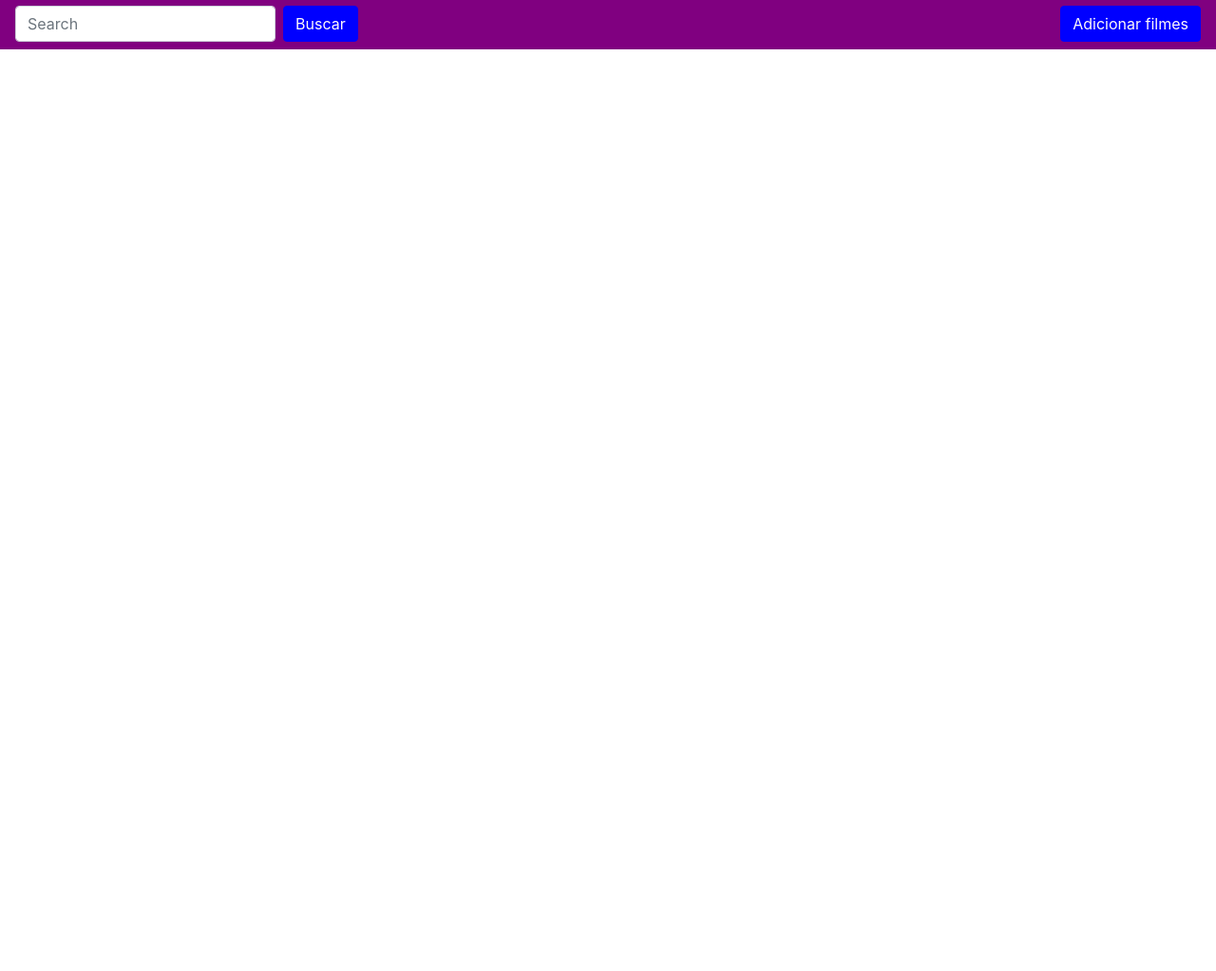
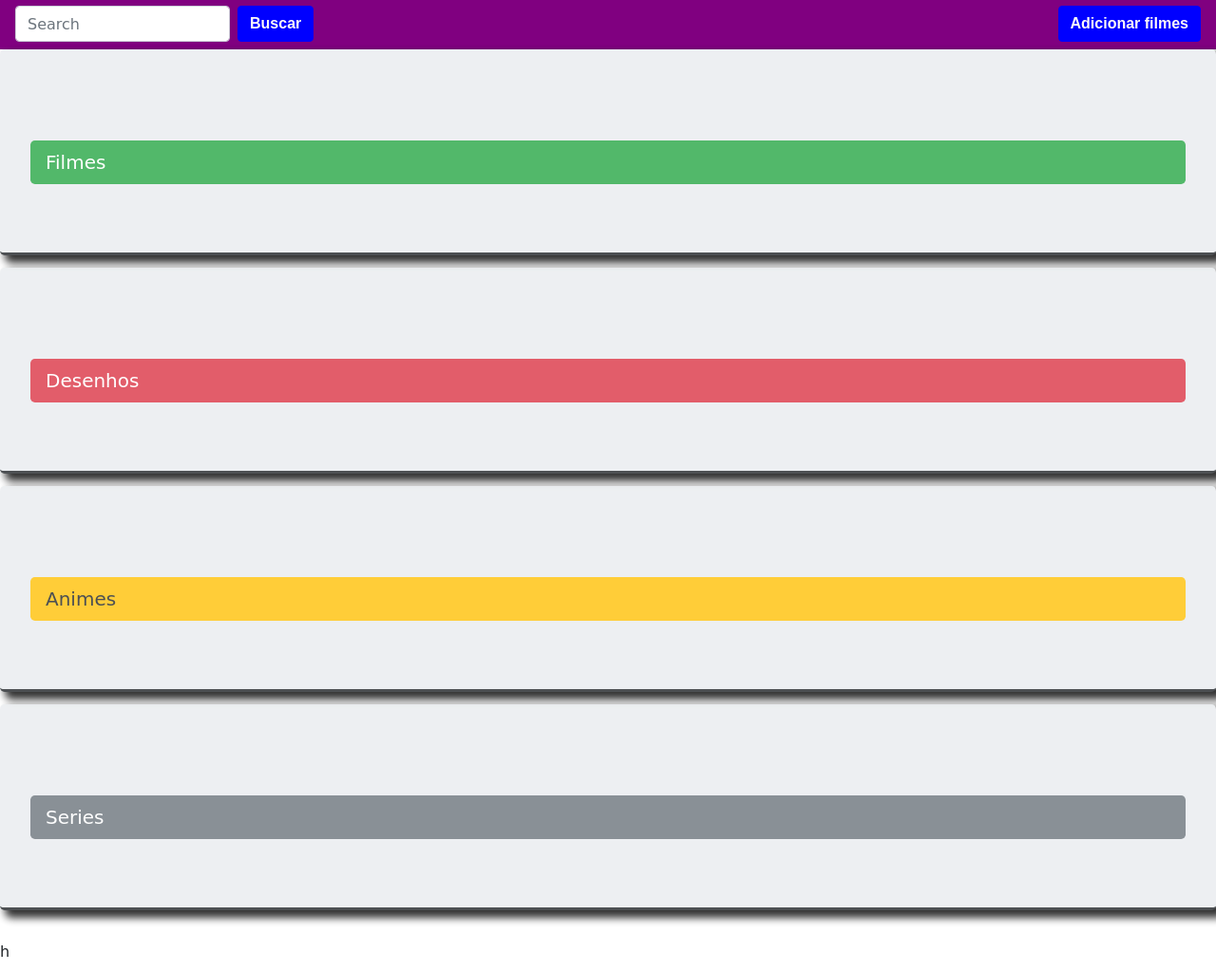
Before and after one commit to AdelmoMenezes123/DesenFlix, a plain HTML site: page index.html in a window 1280 px wide. Shown: the part 564-1587 px from the top of the page at 95% size. Before the commit the page ends 800 px from the top, so only its background shows below. Drawn offline with nearby package versions, Linux system fonts and the light colour scheme; a web font is replaced by a local one.

Commit message:
Sessoes e cores
Adiciona sessoes cores e coloca os jumbontrons em 3D

```diff
--- a/index.html
+++ b/index.html
@@ -44,8 +44,46 @@
         </button>
     </nav>
 
+    <!-- CORPO DO PROJETO FEITO EM JS -->
+
+
+    <div class="jumbotron">
+
+        <div class=" btn-lg green m-top-bot-4vh">Filmes</div>
+        <div class="container">
+
+        </div>
+    </div>
+
+    <div class="jumbotron">
+
+        <div class=" btn-lg red m-top-bot-4vh">Desenhos</div>
+        <div class="container">
+
+        </div>
+    </div>
+
+    <div class="jumbotron">
+
+        <div class=" btn-lg yellow m-top-bot-4vh">Animes</div>
+        <div class="container">
+
+        </div>
+    </div>
+
+    <div class="jumbotron">
+
+        <div class=" btn-lg gray m-top-bot-4vh">Series</div>
+        <div class="container">
+
+        </div>
+    </div>
+
+    <div class="m-top-bot-4vh">h</div>
+
+    <!-- FOOTER -->
     <footer>
-        <button type="button" class="btn purple btn-outline-success FooterModile">
+        <button type="button" class="btn btn-lg purple btn-outline-success FooterModile">
             Adicionar filmes
         </button>
     </footer>
--- a/static/css/style.css
+++ b/static/css/style.css
@@ -1,6 +1,16 @@
 @import url('https://fonts.googleapis.com/css2?family=Ranchers&display=swap');
+@import url('https://fonts.googleapis.com/css2?family=Amatic+SC:wght@400;700&family=Ranchers&display=swap');
 
 /* ---------------> GLOBAL */
+
+* {
+    font-family: 'Ranchers', cursive;
+}
+
+.btn {
+    font-family: " Arial", "Helvetica", "sans-serif";
+    font-weight: bold;
+}
 
 .purple {
     background-color: purple;
@@ -13,6 +23,42 @@
     border-color: #00f;
 }
 
+.yellow {
+    color: #212529;
+    background-color: #ffc107;
+    border-color: #ffc107;
+}
+
+.gray {
+    color: #fff;
+    background-color: #6c757d;
+    border-color: #6c757d;
+}
+
+.green {
+    color: #fff;
+    background-color: #28a745;
+    border-color: #28a745;
+}
+
+.red {
+    color: #fff;
+    background-color: #dc3545;
+    border-color: #dc3545;
+}
+
+.m-top-bot-4vh {
+    margin-top: 4vh;
+    margin-bottom: 1vh;
+}
+
+.jumbotron {
+    margin-bottom: 13px;
+    border-bottom: 3px solid;
+    opacity: 0.8;
+    box-shadow: 7px 6px 8px 2px black;
+}
+
 
 /*----------> NAV  */
 
@@ -21,12 +67,7 @@
 
 @media screen and (max-width:600px) {
     .buttonNavFooterModile {
-        bottom: 0;
-        position: fixed;
-        align-items: center;
-        right: 1px;
-        left: 1px;
-        width: 100%;
+        display: none;
     }
     /* .NavLogoMobile {} */
     .FooterModile {
```
